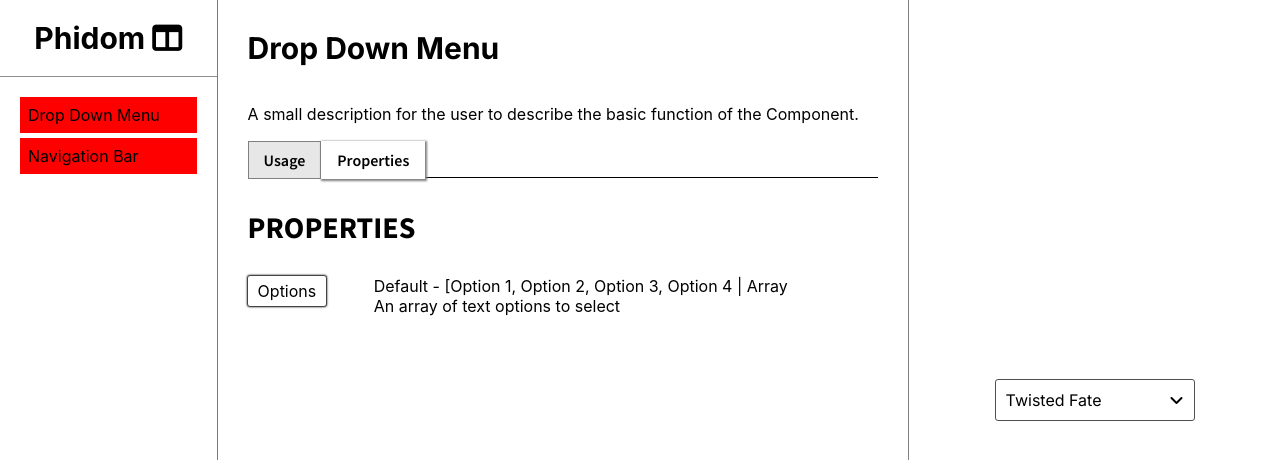
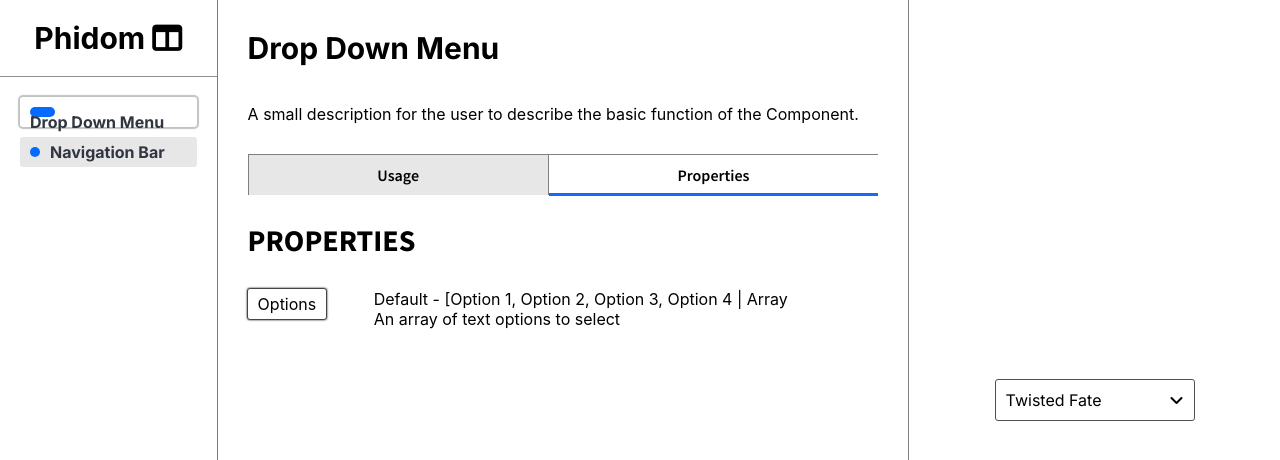
Before and after one commit to Damango/UI-Library, a React (Create React App) app: page / in a window 1280 px wide. Shown: the top 460 px of the page. Built offline with nearby package versions, Linux system fonts and the light colour scheme.

Commit message:
Responsive & Styles Changes

```diff
--- a/src/LibraryComponents/NavBar/NavBar.css
+++ b/src/LibraryComponents/NavBar/NavBar.css
@@ -9,7 +9,7 @@
 	font-family: "Inter";
 	font-weight: bold;
 	display: grid;
-	grid-template-rows: 15% 75% 10%;
+	grid-template-rows: 70px 75% 10%;
 }
 
 .nav-bar-logo-container {
--- a/src/LibraryComponents/NavBar/NavBar.js
+++ b/src/LibraryComponents/NavBar/NavBar.js
@@ -1,53 +1,58 @@
-import React, {useState} from 'react';
-import "./NavBar.css"
-import NavLink from "./NavLink/NavLink"
+import React, { useState } from "react";
+import "./NavBar.css";
+import NavLink from "./NavLink/NavLink";
 
 const NavBar = (props) => {
+	const [linkDropDownState, setLinkDropDownState] = useState(false);
 
-    const [linkDropDownState, setLinkDropDownState] = useState(false)
-
-
-
-function renderFooter(){
-    if(props.footer){
-        return(<div className='nav-bar-footer-container'>{props.footer.text}</div>)
+	function renderFooter() {
+		if (props.footer) {
+			return (
+				<div className="nav-bar-footer-container">{props.footer.text}</div>
+			);
 		}
 	}
 
-function renderCollapseButton(){
-    if(props.collapseable){
-        return(<i className="fas fa-angle-double-left"></i>)
+	function renderCollapseButton() {
+		if (props.collapseable) {
+			return <i className="fas fa-angle-double-left"></i>;
 		}
 	}
 
-
-
-
-        return (<div className='phi-nav-bar-container'>
-        <div className='nav-bar-logo-container'>LOGO {renderCollapseButton()}</div>
-        <div className='nav-bar-links-container'>
-            {props.navLinks.map((link) =>
-                <NavLink data={link}/>
-            )}
+	return (
+		<div className="phi-nav-bar-container">
+			<div className="nav-bar-logo-container">
+				LOGO {renderCollapseButton()}
+			</div>
+			<div className="nav-bar-links-container">
+				{props.navLinks.map((link) => (
+					<NavLink data={link} />
+				))}
 			</div>
 
 			{renderFooter()}
-    </div>);
-
-
-
-}
+		</div>
+	);
+};
 
 NavBar.defaultProps = {
 	navLinks: [
-        {text: 'Dashboard', link:'https://google.com', subLinks: [{text: 'Computer Science', link: 'https://google.com'},{text: 'Calculus', link: 'https://google.com'},{text: 'Electrical Engineering', link: 'https://google.com'}]},
-        {text: 'Customization', link:'https://google.com'},
-        {text: 'Templates', link:'https://google.com'},
-        {text: 'Blog', link:'https://google.com'},
-        {text: 'Component API', link:'https://google.com'}
+		{
+			text: "Dashboard",
+			link: "https://google.com",
+			subLinks: [
+				{ text: "Computer Science", link: "https://google.com" },
+				{ text: "Calculus", link: "https://google.com" },
+				{ text: "Electrical Engineering", link: "https://google.com" },
 			],
-    footer: {text: 'Settings', link:"https://github.com"},
-    collapseable: true
-}
+		},
+		{ text: "Customization", link: "https://google.com" },
+		{ text: "Templates", link: "https://google.com" },
+		{ text: "Blog", link: "https://google.com" },
+		{ text: "Component API", link: "https://google.com" },
+	],
+	footer: { text: "Settings", link: "https://github.com" },
+	collapseable: true,
+};
 
 export default NavBar;
--- a/src/LibraryComponents/NavBar/NavLink/NavLink.css
+++ b/src/LibraryComponents/NavBar/NavLink/NavLink.css
@@ -22,6 +22,7 @@
 	position: relative;
 
 	padding: 10px;
+	transition: 0.3s;
 }
 .nav-link-wrapper:hover {
 	cursor: pointer;
--- a/src/UILibrary.css
+++ b/src/UILibrary.css
@@ -64,7 +64,7 @@
 	padding: 30px;
 	box-sizing: border-box;
 	display: grid !important;
-	grid-template-rows: 10% 5% 5% auto;
+	grid-template-rows: 10% 50px 5% auto;
 }
 
 .component-title-container {
@@ -80,21 +80,37 @@
 
 .component-nav-buttons-container {
 	border-bottom: 1px solid black;
+	display: grid;
+	grid-template-columns: auto auto;
 }
 
 .component-nav-button {
+	position: relative;
 	display: inline-block;
-	padding: 8px 15px;
+	padding: 10px 15px;
 	background-color: rgb(231, 231, 231);
+
 	box-sizing: border-box;
-	border: 1px solid gray;
+	border-left: 1px solid gray;
+	border-top: 1px solid gray;
 	font-family: "Source Sans Pro";
 	font-weight: 600;
+	text-align: center;
 	transition: 0.3s;
 }
 
 .component-nav-button:hover {
 	cursor: pointer;
+}
+
+.nav-button-underline {
+	position: absolute;
+	left: 0px;
+	bottom: -1px;
+	width: 0px;
+	height: 3px;
+	background-color: rgb(25, 104, 252) !important;
+	transition: 0.3s;
 }
 
 .mobile-preview-button {
@@ -217,4 +233,8 @@
 		border-right: 1px solid black;
 		transition: 0.3s;
 	}
+
+	.component-nav-buttons-container {
+		grid-template-columns: auto auto auto;
+	}
 }
--- a/src/UILibrary.js
+++ b/src/UILibrary.js
@@ -1,193 +1,273 @@
-import React, { useState, useRef } from 'react';
-import ComponentLink from './components/ComponentLink/ComponentLink';
-import "./UILibrary.css"
+import React, { useState, useRef } from "react";
+import ComponentLink from "./components/ComponentLink/ComponentLink";
+import "./UILibrary.css";
 
 // Imports for UI Components
-import DropDownMenu from "./LibraryComponents/DropDownMenu/DropDownMenu"
-import NavBar from './LibraryComponents/NavBar/NavBar';
+import DropDownMenu from "./LibraryComponents/DropDownMenu/DropDownMenu";
+import NavBar from "./LibraryComponents/NavBar/NavBar";
 
 const UILibrary = (props) => {
+	let selectedUnderlineStyle = {
+		width: "100%",
+		height: "3px",
+		zIndex: 2,
+	};
 
 	let selectedButtonStyle = {
-        backgroundColor: 'white',
-        boxShadow: '1px 1px 2px 1px gray',
-        borderColor: 'transparent',
-        zIndex: 2
-    }
+		backgroundColor: "white",
+	};
 
 	let componentLinks = [
 		{
-            title: 'Drop Down Menu',
-            component: <DropDownMenu dropDownOptions={['Twisted Fate', 'Veigar', 'Orianna', 'Something']} />,
+			title: "Drop Down Menu",
+			component: (
+				<DropDownMenu
+					dropDownOptions={["Twisted Fate", "Veigar", "Orianna", "Something"]}
+				/>
+			),
 			usage: [],
 			properties: [
 				{
-                    name: 'Options',
-                    default: '[Option 1, Option 2, Option 3, Option 4',
-                    type: 'Array',
-                    description: 'An array of text options to select'
-                }
-            ]
+					name: "Options",
+					default: "[Option 1, Option 2, Option 3, Option 4",
+					type: "Array",
+					description: "An array of text options to select",
+				},
+			],
 		},
 		{
-            title: 'Navigation Bar',
-            component: <NavBar navLinks={[
-                {text: 'Dashboard', link:'https://google.com',subLinks: [{text: 'Computer Science', link: 'https://google.com'},{text: 'Calculus', link: 'https://google.com'},{text: 'Electrical Engineering', link: 'https://google.com'},{text: 'Computer Science', link: 'https://google.com'},{text: 'Calculus', link: 'https://google.com'},{text: 'Electrical Engineering', link: 'https://google.com'}]},
-                {text: 'Customization', link:'https://google.com'},
-                {text: 'Templates', link:'https://google.com', subLinks:[{text: 'Angular', link:"https://google.com"}, {text: 'React', link:"https://google.com"},{text: 'Vue', link:"https://google.com"}]},
-                {text: 'Blog', link:'https://google.com'},
-                {text: 'Component API', link:'https://google.com'}
-            ]}/>,
+			title: "Navigation Bar",
+			component: (
+				<NavBar
+					navLinks={[
+						{
+							text: "Dashboard",
+							link: "https://google.com",
+							subLinks: [
+								{ text: "Computer Science", link: "https://google.com" },
+								{ text: "Calculus", link: "https://google.com" },
+								{ text: "Electrical Engineering", link: "https://google.com" },
+								{ text: "Computer Science", link: "https://google.com" },
+								{ text: "Calculus", link: "https://google.com" },
+								{ text: "Electrical Engineering", link: "https://google.com" },
+							],
+						},
+						{ text: "Customization", link: "https://google.com" },
+						{
+							text: "Templates",
+							link: "https://google.com",
+							subLinks: [
+								{ text: "Angular", link: "https://angular.io/" },
+								{ text: "React", link: "https://reactjs.org/" },
+								{ text: "Vue", link: "https://vuejs.org/" },
+							],
+						},
+						{ text: "Blog", link: "https://google.com" },
+						{ text: "Component API", link: "https://google.com" },
+					]}
+				/>
+			),
 			usage: [],
 			properties: [
 				{
-                    name: 'Collapseable',
-                    default: 'false',
-                    type: 'boolean',
-                    description: 'A boolean to determine if the navigation bar is collapseable or not'
-                }
-            ]
+					name: "Collapseable",
+					default: "false",
+					type: "boolean",
+					description:
+						"A boolean to determine if the navigation bar is collapseable or not",
+				},
+			],
+		},
+	];
 
-        }
-    ]
+	const mobileNavBarRef = useRef(null);
 
+	const [componentView, setComponentView] = useState(componentLinks[0]);
 
+	const [fullCompView, setFullCompView] = useState("inline-block");
 
-    const mobileNavBarRef = useRef(null)
+	const [componentInfoPage, setComponentInfoPage] = useState("properties");
 
-    const [componentView, setComponentView] = useState(componentLinks[0])
-
-    const [fullCompView, setFullCompView] = useState('inline-block')
-
-    const [componentInfoPage, setComponentInfoPage] = useState('properties')
-
-    const [mobileNavBar, setMobileNavBar] = useState(false)
-
-
+	const [mobileNavBar, setMobileNavBar] = useState(false);
 
 	function handleFullView() {
-        (fullCompView === 'none' ? setFullCompView('inline-block') : setFullCompView('none'))
-
+		fullCompView === "none"
+			? setFullCompView("inline-block")
+			: setFullCompView("none");
 	}
 
-
-   function renderInfoPage(){
-       if(componentInfoPage === 'usage'){
-           return(<div className="component-usage-container"></div>)
-       }
-       else if(componentInfoPage === 'properties'){
-            return(<div className="component-properties-container">
-            {componentView.properties.map((property) => <div className="component-property-container">
+	function renderInfoPage() {
+		if (componentInfoPage === "usage") {
+			return <div className="component-usage-container"></div>;
+		} else if (componentInfoPage === "properties") {
+			return (
+				<div className="component-properties-container">
+					{componentView.properties.map((property) => (
+						<div className="component-property-container">
 							<div className="component-property-name-container">
 								<div className="component-property-name">{property.name}</div>
 							</div>
 							<div className="component-property-details-container">
-                    <div className="property-type-default">Default - {property.default} | {property.type}</div>
-                    <div className="property-description">{property.description}</div>
+								<div className="property-type-default">
+									Default - {property.default} | {property.type}
 								</div>
-            </div>)}
-        </div>)
-       }
-
-       else if(componentInfoPage === 'preview'){
-           return(<div className='mobile-component-preview-container'>
+								<div className="property-description">
+									{property.description}
+								</div>
+							</div>
+						</div>
+					))}
+				</div>
+			);
+		} else if (componentInfoPage === "preview") {
+			return (
+				<div className="mobile-component-preview-container">
 					{componentView.component}
-       </div>)
+				</div>
+			);
 		}
 	}
 
+	function handleMobileNavBar() {
+		let mobileNavBarElement = mobileNavBarRef.current;
 
-   function handleMobileNavBar(){
+		console.log(mobileNavBarElement);
 
-    let mobileNavBarElement = mobileNavBarRef.current
-
-    console.log(mobileNavBarElement)
-
-    if(mobileNavBar){
-        mobileNavBarElement.style.left = '-100%'
-        setMobileNavBar(false)
-    }
-    else{
-
-        mobileNavBarElement.style.left = '0%'
-        setMobileNavBar(true)
-
+		if (mobileNavBar) {
+			mobileNavBarElement.style.left = "-100%";
+			setMobileNavBar(false);
+		} else {
+			mobileNavBarElement.style.left = "0%";
+			setMobileNavBar(true);
 		}
 	}
 
-
-
-
-
-
-
-
-    return (<div className="ui-library-app-container">
-
-        <div className="mobile-nav-bar-button" onClick={() => {handleMobileNavBar();}}>
+	return (
+		<div className="ui-library-app-container">
+			<div
+				className="mobile-nav-bar-button"
+				onClick={() => {
+					handleMobileNavBar();
+				}}
+			>
 				<i class="fas fa-bars"></i>
 			</div>
 
-        <div className='mobile-component-nav-bar-container' ref={mobileNavBarRef}>
-            <div className="component-nav-bar-logo">Phidom <i class="fas fa-columns" onClick={() => { handleFullView() }}></i></div>
-            <div className='component-nav-bar-content-wrapper'>
-                <div className='component-nav-bar-links-container'>
-                    {componentLinks.map((link) => <ComponentLink data={link} setComponentView={setComponentView} componentView={componentView} />)}
+			<div className="mobile-component-nav-bar-container" ref={mobileNavBarRef}>
+				<div className="component-nav-bar-logo">Phidom </div>
+				<div className="component-nav-bar-content-wrapper">
+					<div className="component-nav-bar-links-container">
+						{componentLinks.map((link) => (
+							<ComponentLink
+								data={link}
+								setComponentView={setComponentView}
+								componentView={componentView}
+							/>
+						))}
+					</div>
 				</div>
 			</div>
 
-
+			<div className="component-nav-bar-container">
+				<div className="component-nav-bar-logo">
+					Phidom{" "}
+					<i
+						class="fas fa-columns"
+						onClick={() => {
+							handleFullView();
+						}}
+					></i>
+				</div>
+				<div className="component-nav-bar-content-wrapper">
+					<div className="component-nav-bar-links-container">
+						{componentLinks.map((link) => (
+							<ComponentLink
+								data={link}
+								setComponentView={setComponentView}
+								componentView={componentView}
+							/>
+						))}
+					</div>
+				</div>
+			</div>
+			<div className="main-view-container">
+				<div
+					className="component-information-container"
+					style={{ display: fullCompView }}
+				>
+					<div className="component-title-container">{componentView.title}</div>
+					<div className="component-description-container">
+						A small description for the user to describe the basic function of
+						the Component.
 					</div>
 
-
-        <div className='component-nav-bar-container'>
-            <div className="component-nav-bar-logo">Phidom <i class="fas fa-columns" onClick={() => { handleFullView() }}></i></div>
-            <div className='component-nav-bar-content-wrapper'>
-                <div className='component-nav-bar-links-container'>
-                    {componentLinks.map((link) => <ComponentLink data={link} setComponentView={setComponentView} componentView={componentView} />)}
+					<div className="component-nav-buttons-container">
+						<div
+							className="component-nav-button"
+							onClick={() => {
+								setComponentInfoPage("usage");
+							}}
+							style={componentInfoPage === "usage" ? selectedButtonStyle : {}}
+						>
+							Usage
+							<span
+								className="nav-button-underline"
+								style={
+									componentInfoPage === "usage" ? selectedUnderlineStyle : {}
+								}
+							></span>
 						</div>
+						<div
+							className="component-nav-button"
+							onClick={() => {
+								setComponentInfoPage("properties");
+							}}
+							style={
+								componentInfoPage === "properties" ? selectedButtonStyle : {}
+							}
+						>
+							Properties
+							<span
+								className="nav-button-underline"
+								style={
+									componentInfoPage === "properties"
+										? selectedUnderlineStyle
+										: {}
+								}
+							></span>
 						</div>
 
-
-        </div>
-        <div className='main-view-container'>
-
-            <div className='component-information-container' style={{ display: fullCompView }}>
-
-                <div className='component-title-container'>{componentView.title}</div>
-                <div className='component-description-container'>A small description for the user to describe the basic function of the Component.</div>
-
-                <div className='component-nav-buttons-container'>
-                    <div className='component-nav-button' onClick={() => {setComponentInfoPage('usage')}} style={(componentInfoPage === 'usage' ? selectedButtonStyle : {})}>
-                        Usage
-                        <span className='nav-button-underline'></span>
-                    </div>
-                    <div className='component-nav-button' onClick={() => {setComponentInfoPage('properties')}} style={(componentInfoPage === 'properties' ? selectedButtonStyle : {})}>
-                        Properties
-                        <span className='nav-button-underline'></span>
-                    </div>
-
-                    <div className='component-nav-button mobile-preview-button' onClick={() => {setComponentInfoPage('preview')}} style={(componentInfoPage === 'preview' ? selectedButtonStyle : {})}>
+						<div
+							className="component-nav-button mobile-preview-button"
+							onClick={() => {
+								setComponentInfoPage("preview");
+							}}
+							style={componentInfoPage === "preview" ? selectedButtonStyle : {}}
+						>
 							Preview
-                        <span className='nav-button-underline'></span>
+							<span
+								className="nav-button-underline"
+								style={
+									componentInfoPage === "preview" ? selectedUnderlineStyle : {}
+								}
+							></span>
 						</div>
 					</div>
 
 					<div className="component-data-wrapper">
-                    <div className="component-data-header">{componentInfoPage.toUpperCase()}</div>
+						<div className="component-data-header">
+							{componentInfoPage.toUpperCase()}
+						</div>
 						{renderInfoPage()}
 					</div>
-
 				</div>
 
-            <div className='component-preview-container'>
+				<div className="component-preview-container">
 					{componentView.component}
 				</div>
-
 			</div>
-
-
-    </div>);
-}
+		</div>
+	);
+};
 
 export default UILibrary;
--- a/src/components/ComponentLink/ComponentLink.css
+++ b/src/components/ComponentLink/ComponentLink.css
@@ -1,5 +1,48 @@
-.component-link-container{
-    padding: 8px;
-    background-color: red;
-    margin-bottom: 5px;
+.component-link-container {
+	position: relative;
+
+	border-radius: 3px;
+	height: 30px;
+	margin-bottom: 10px;
+	font-family: "Inter";
+	font-weight: bold;
+	color: #2f3640;
+	background-color: rgb(231, 231, 231);
+	box-shadow: 0px 0px 0px 0px transparent;
+
+	transition: all 0.1s;
 }
+
+.component-link-container:hover {
+	cursor: pointer;
+	background-color: white;
+	box-shadow: 0px 0px 1px 2px rgb(194, 194, 194);
+	transition: 0.1s;
+}
+
+.component-link-container:hover .component-link-circle {
+	width: 20px;
+	border-radius: 10px;
+}
+
+.component-link-text {
+	position: relative;
+	display: inline-block;
+
+	top: 50%;
+	transform: translateY(-50%);
+	margin-left: 10px;
+}
+
+.component-link-circle {
+	background-color: #076aff;
+	position: relative;
+	border-radius: 50%;
+	top: 50%;
+	transform: translateY(-50%);
+	margin-left: 10px;
+	height: 10px;
+	width: 10px;
+	float: left;
+	transition: 0.3s;
+}
--- a/src/components/ComponentLink/ComponentLink.js
+++ b/src/components/ComponentLink/ComponentLink.js
@@ -1,10 +1,40 @@
-import React from 'react';
-import "./ComponentLink.css"
+import React from "react";
+import "./ComponentLink.css";
 
 const ComponentLink = (props) => {
-    return (<div className="component-link-container" onClick={() => { props.setComponentView(props.data) }}>
-        {props.data.title}
-    </div>);
-}
+	function renderSelectedContainer() {
+		return props.data.title === props.componentView.title
+			? {
+					backgroundColor: "white",
+					boxShadow: "0px 0px 1px 2px rgb(194, 194, 194)",
+			  }
+			: {};
+	}
+
+	function renderSelectedCircle() {
+		return props.data.title === props.componentView.title
+			? {
+					width: "25px",
+					borderRadius: "10px",
+			  }
+			: {};
+	}
+
+	return (
+		<div
+			className="component-link-container"
+			style={renderSelectedContainer()}
+			onClick={() => {
+				props.setComponentView(props.data);
+			}}
+		>
+			<div
+				className="component-link-circle"
+				style={renderSelectedCircle()}
+			></div>
+			<div className="component-link-text">{props.data.title}</div>
+		</div>
+	);
+};
 
 export default ComponentLink;
```
Also changed, not shown: src/App.js (+7 -7 lines), src/LibraryComponents/NavBar/NavLink/NavLink.js (+51 -48 lines), src/components/ComponentInfo/ComponentInfo.js (+4 -4 lines), 1 other file (tests, documents, lock files or other folders). Lines whose indentation alone changed are shown as unchanged.
